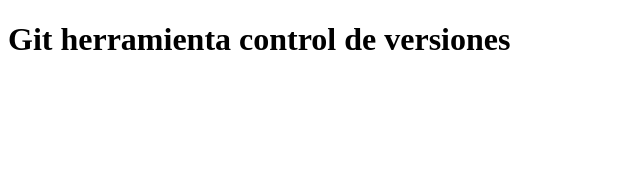
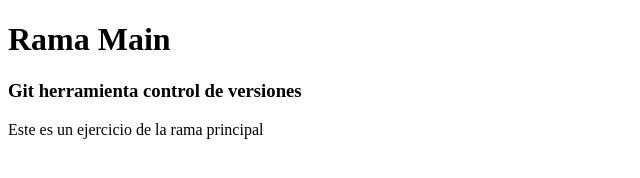
Before and after one commit to henrysotelo/curso-platzi, a plain HTML site: page index.html in a window 1280 px wide. Shown: the whole page, without its empty margins (0-640 px from the left). Drawn offline with Linux system fonts and the light colour scheme.

Commit message:
2 - Commit Rama Cabecera

```diff
--- a/index.html
+++ b/index.html
@@ -1,11 +1,16 @@
 <!DOCTYPE html>
 <html lang="en">
+
 <head>
     <meta charset="UTF-8">
     <meta name="viewport" content="width=device-width, initial-scale=1.0">
     <title>Pratica GIT y GIT Hub</title>
 </head>
+
 <body>
-    <h1>Git herramienta control de versiones</h1>
+    <h1>Rama Main</h1>
+    <h3>Git herramienta control de versiones</h3>
 </body>
+<p>Este es un ejercicio de la rama principal</p>
+
 </html>
```
